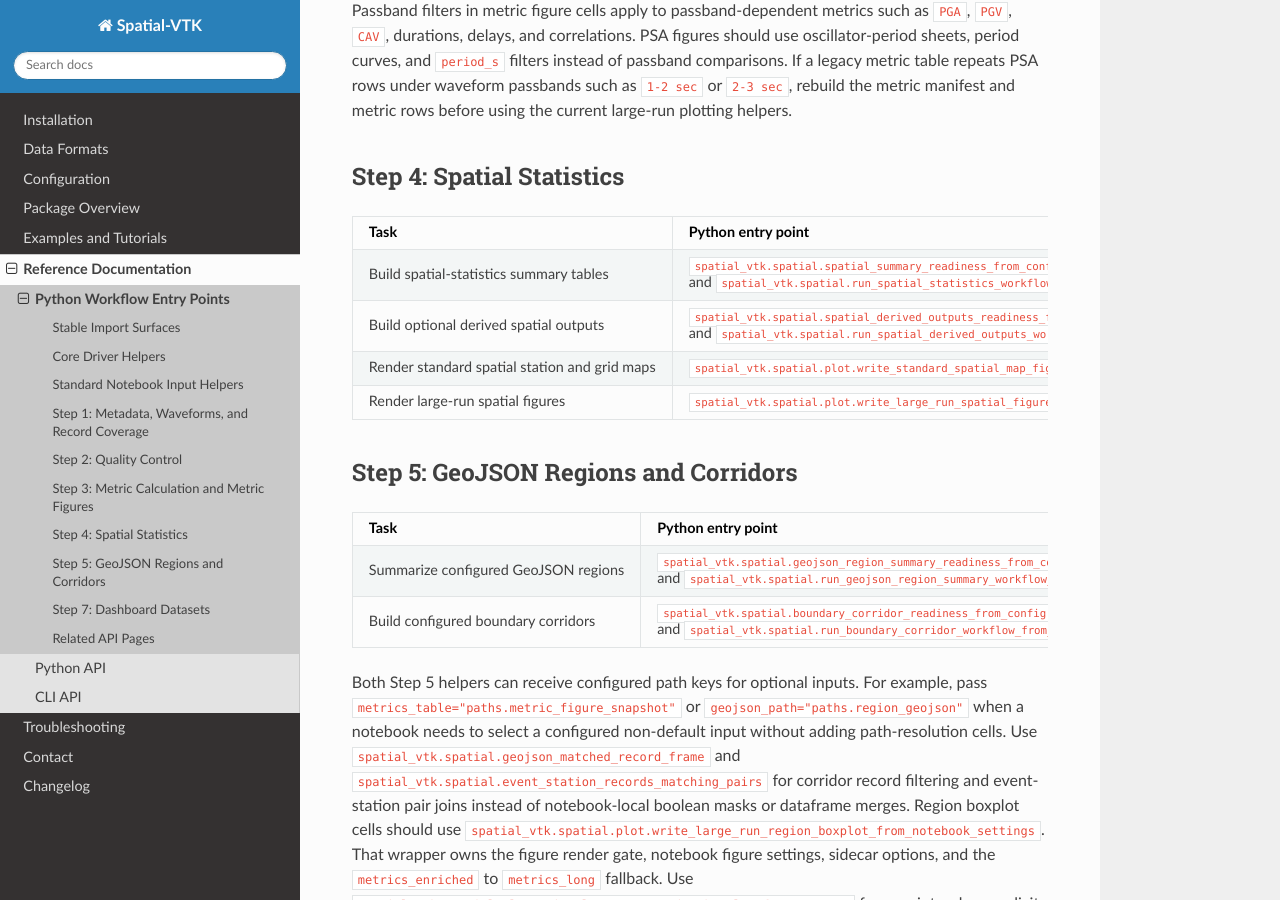
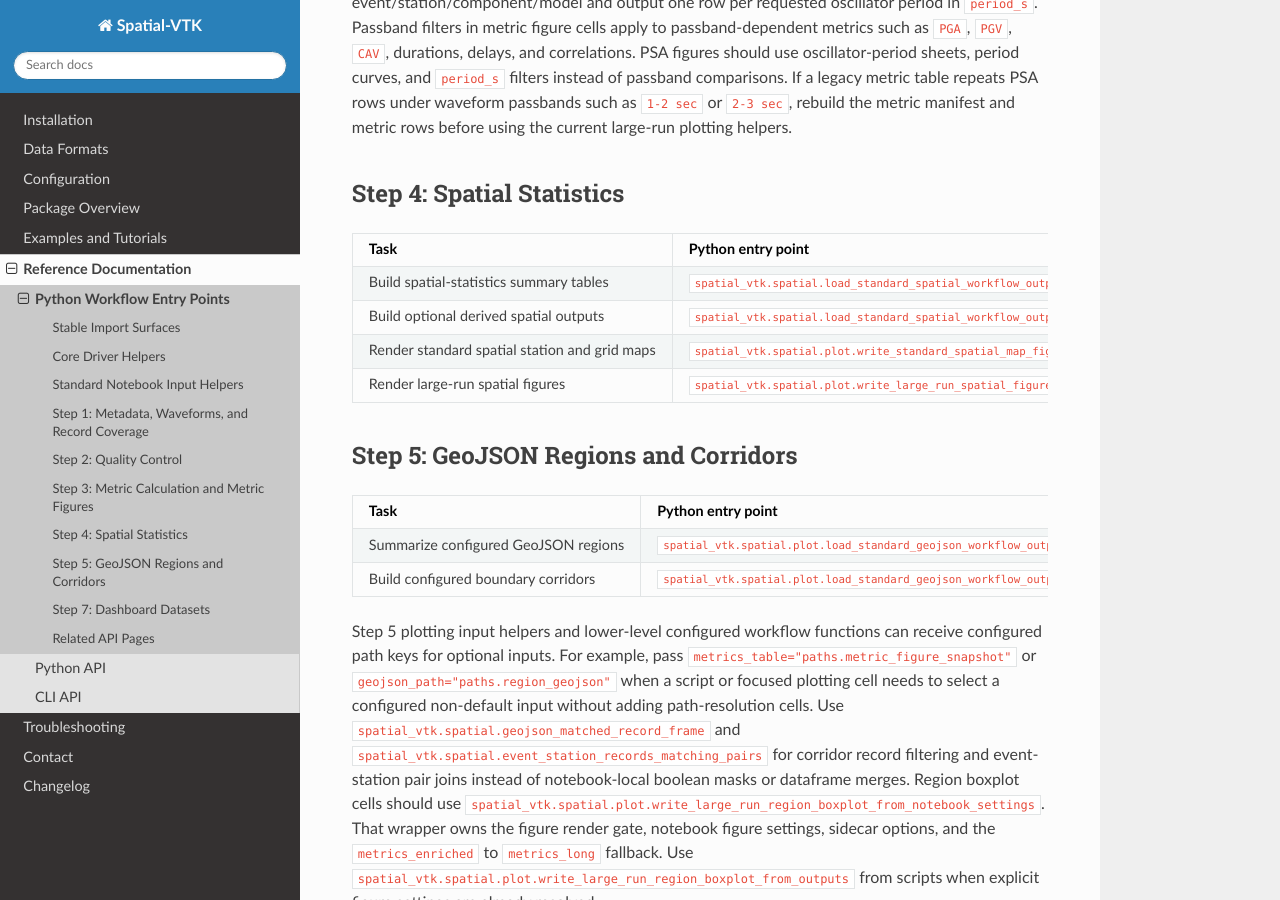
Before and after one commit to bcbirkel/spatial-vtk, a Sphinx documentation site: the page built from docs/reference/python_workflows.rst, in a window 1280 px wide and 900 px high, scrolled down 5772 px. Built offline with Sphinx 7.4.7 and the Read the Docs theme 3.1.0, drawn with Linux system fonts in a browser that asks for light colours.

Commit message:
Align workflow docs with result runners

```diff
--- a/docs/changelog.rst
+++ b/docs/changelog.rst
@@ -186,6 +186,9 @@
     and custom orchestration.
   - Updated Spatial API docs so Step 4 spatial status and Step 5 GeoJSON
     status result objects list their result-owned heavy-step runner methods.
+  - Updated large-run README, package overview, and Python workflow guidance
+    so common notebook examples point to result-object loaders and Step 4/5
+    runner methods instead of lower-level readiness/build helper pairs.
 
 - **CLI examples and defaults** *(Changed)*
 
--- a/docs/reference/python_workflows.rst
+++ b/docs/reference/python_workflows.rst
@@ -364,21 +364,25 @@
      - ``spatial_vtk.spatial.load_standard_spatial_workflow_output_status``
        and ``spatial_vtk.spatial.load_standard_spatial_workflow_outputs``
      - Lightweight Step 4 output status/previews for large-run driver cells,
-       quick summary-figure writing through ``write_summary_figures()``,
-       plus loaded spatial workflow tables, per-metric product summaries,
-       station-bias previews, standard map/diagnostic figure methods, and
-       failure/status frames when the standard tutorial needs in-memory
-       products.
+       result-owned spatial summary and derived-output runners through
+       ``run_summary_step_if_needed()`` and
+       ``run_derived_outputs_step_if_needed()``, quick summary-figure writing
+       through ``write_summary_figures()``, plus loaded spatial workflow
+       tables, per-metric product summaries, station-bias previews, standard
+       map/diagnostic figure methods, and failure/status frames when the
+       standard tutorial needs in-memory products.
    * - Step 5 GeoJSON regions and corridors
      - ``spatial_vtk.spatial.plot.load_standard_geojson_workflow_output_status``
        and ``spatial_vtk.spatial.plot.load_standard_geojson_plotting_inputs``
      - Lightweight Step 5 output status/previews for large-run driver cells,
-       large-run region/corridor figure writing through
-       ``write_region_figures()``,
-       plus prepared station/event/event-station metadata, metric tables,
-       configured GeoJSON paths, Step 5 outputs, compact plotting input
-       summaries, and result methods that write the standard region and
-       corridor figure suites without notebook-local path unpacking.
+       result-owned GeoJSON and corridor runners through
+       ``run_geojson_summary_step_if_needed()`` and
+       ``run_corridor_step_if_needed()``, large-run region/corridor figure
+       writing through ``write_region_figures()``, plus prepared
+       station/event/event-station metadata, metric tables, configured
+       GeoJSON paths, Step 5 outputs, compact plotting input summaries, and
+       result methods that write the standard region and corridor figure
+       suites without notebook-local path unpacking.
    * - Step 6 additional plotting
      - ``spatial_vtk.spatial.plot.load_standard_additional_plotting_output_status``
        and ``spatial_vtk.spatial.plot.load_standard_additional_plotting_inputs``
@@ -549,14 +553,11 @@
      - Python entry point
      - Standard outputs
    * - Build spatial-statistics summary tables
-     - ``spatial_vtk.spatial.spatial_summary_readiness_from_config`` and
-       ``spatial_vtk.spatial.run_spatial_statistics_workflow_from_config``
+     - ``spatial_vtk.spatial.load_standard_spatial_workflow_output_status(...).run_summary_step_if_needed(...)``
      - metric field, event-centered residuals, station bias, Moran's I,
        distance correlation, cluster, PCA, and geology tables
    * - Build optional derived spatial outputs
-     - ``spatial_vtk.spatial.spatial_derived_outputs_readiness_from_config``
-       and
-       ``spatial_vtk.spatial.run_spatial_derived_outputs_workflow_from_config``
+     - ``spatial_vtk.spatial.load_standard_spatial_workflow_output_status(...).run_derived_outputs_step_if_needed(...)``
      - block holdout, REDCAP, and pattern-similarity tables
    * - Render standard spatial station and grid maps
      - ``spatial_vtk.spatial.plot.write_standard_spatial_map_figures``
@@ -577,19 +578,18 @@
      - Python entry point
      - Standard outputs
    * - Summarize configured GeoJSON regions
-     - ``spatial_vtk.spatial.geojson_region_summary_readiness_from_config``
-       and
-       ``spatial_vtk.spatial.run_geojson_region_summary_workflow_from_config``
+     - ``spatial_vtk.spatial.plot.load_standard_geojson_workflow_output_status(...).run_geojson_summary_step_if_needed(...)``
      - GeoJSON region summary tables
    * - Build configured boundary corridors
-     - ``spatial_vtk.spatial.boundary_corridor_readiness_from_config`` and
-       ``spatial_vtk.spatial.run_boundary_corridor_workflow_from_config``
+     - ``spatial_vtk.spatial.plot.load_standard_geojson_workflow_output_status(...).run_corridor_step_if_needed(...)``
      - corridor definitions and corridor-selected records
 
-Both Step 5 helpers can receive configured path keys for optional inputs. For
-example, pass ``metrics_table="paths.metric_figure_snapshot"`` or
-``geojson_path="paths.region_geojson"`` when a notebook needs to select a
-configured non-default input without adding path-resolution cells.
+Step 5 plotting input helpers and lower-level configured workflow functions
+can receive configured path keys for optional inputs. For example, pass
+``metrics_table="paths.metric_figure_snapshot"`` or
+``geojson_path="paths.region_geojson"`` when a script or focused plotting
+cell needs to select a configured non-default input without adding
+path-resolution cells.
 Use ``spatial_vtk.spatial.geojson_matched_record_frame`` and
 ``spatial_vtk.spatial.event_station_records_matching_pairs`` for corridor
 record filtering and event-station pair joins instead of notebook-local boolean
```
Also changed, not shown: docs/examples/large_run/README.md (+7 -3 lines), docs/package_overview.rst (+13 -16 lines), 2 other files.
